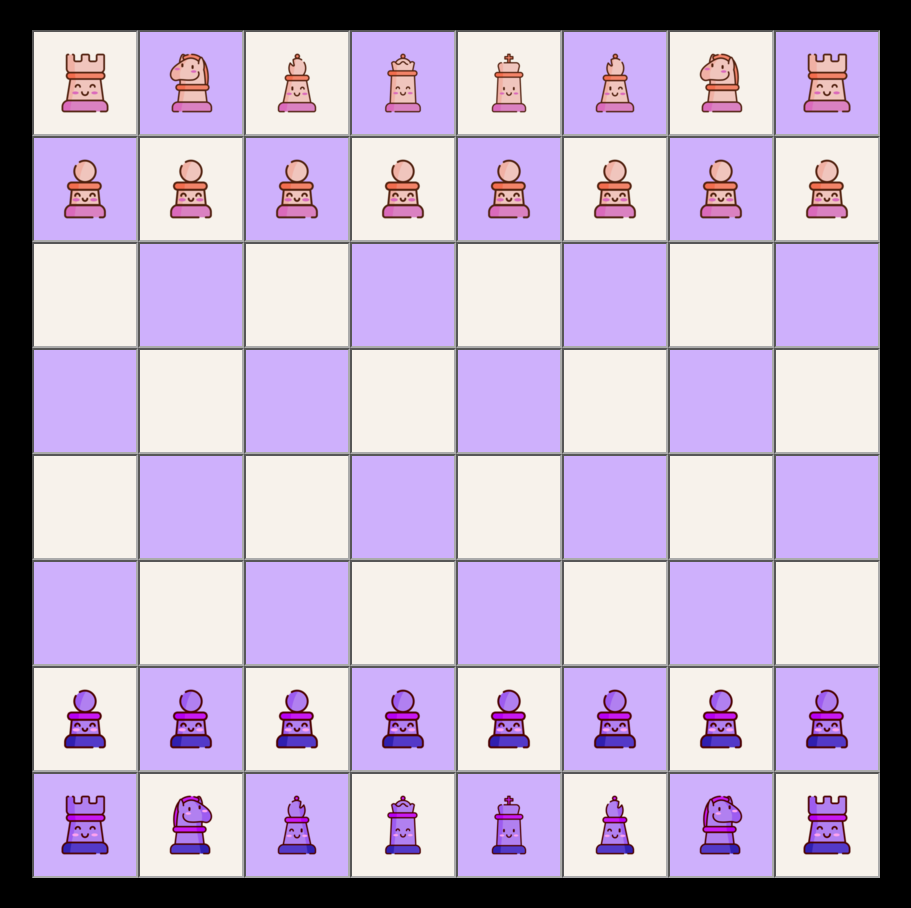
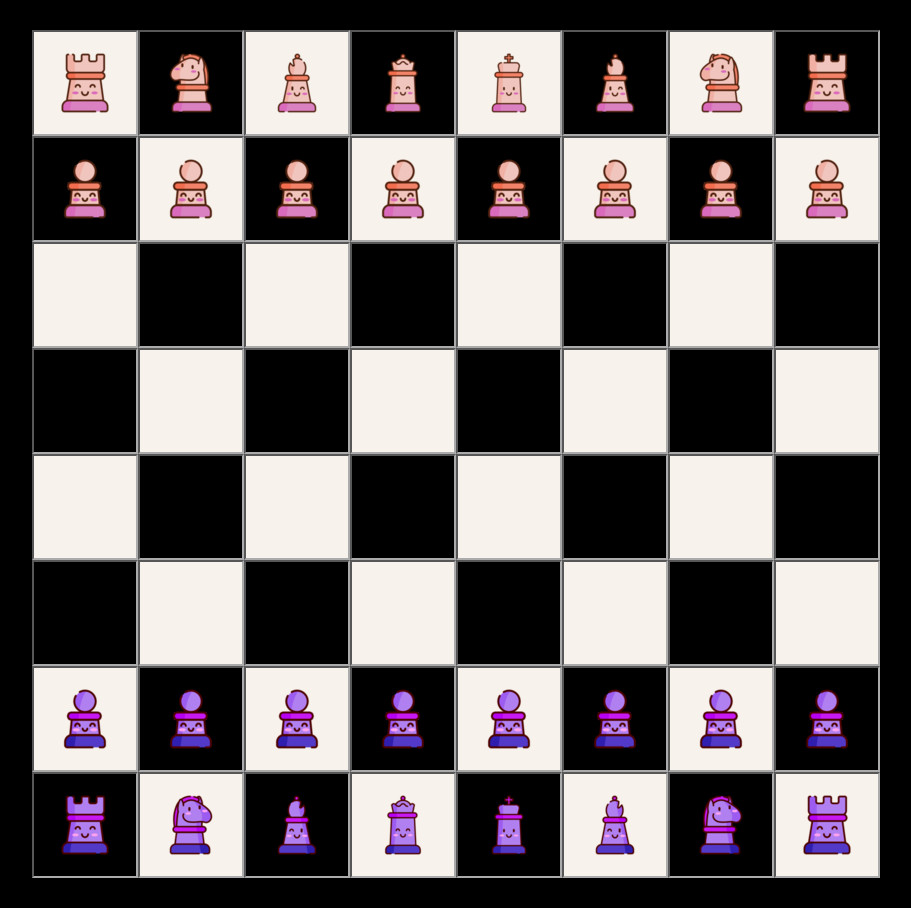
Before and after one commit to yafira/chess-game, a plain HTML site: page index.html in a window 1280 px wide. Shown: the whole page, without its empty margins (184-1095 px from the left). Drawn offline with Linux system fonts and the light colour scheme.

Commit message:
changed color of dark cells

```diff
--- a/style.css
+++ b/style.css
@@ -23,7 +23,7 @@ body {
 }
 
 .dark-cell {
-	background-color: rgb(206, 176, 252);
+	background-color: rgb(0, 0, 0);
 }
 
 .light-cell {
```
